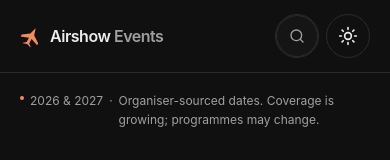
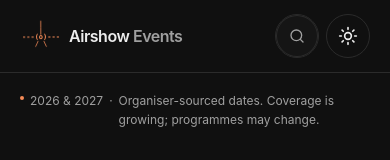
Before and after one commit to byalex33/airshow.events, a Next.js app: page /about in a window 390 px wide. Shown: the top 160 px of the page. Built offline with nearby package versions, Linux system fonts and the light colour scheme.

Commit message:
Add animated ASCII plane brand mark

```diff
--- a/app/globals.css
+++ b/app/globals.css
@@ -189,10 +189,27 @@ p {
   height: 38px;
   display: grid;
   place-items: center;
-  transform: rotate(28deg);
-}
-.brand-mark svg {
-  width: 34px;
+  flex-shrink: 0;
+}
+.brand-plane {
+  display: block;
+  white-space: pre;
+  font-family: ui-monospace, SFMono-Regular, Menlo, Consolas, monospace;
+  font-size: 8px;
+  font-weight: 600;
+  line-height: 0.95;
+  letter-spacing: 0;
+  text-align: center;
+  user-select: none;
+}
+.header .brand-plane {
+  animation: brand-plane-flight 5s ease-in-out infinite;
+}
+@keyframes brand-plane-flight {
+  0%, 100% { transform: translateY(0) rotate(-7deg); }
+  25% { transform: translateY(-2px) rotate(0deg); }
+  50% { transform: translateY(0) rotate(7deg); }
+  75% { transform: translateY(1px) rotate(0deg); }
 }
 .brand-sub {
   display: block;
@@ -1157,9 +1174,6 @@ p {
     width: 30px;
     height: 30px;
   }
-  .brand-mark svg {
-    width: 29px;
-  }
   .brand-sub {
     font-size: 8px;
   }
@@ -1664,12 +1678,9 @@ h3 {
   color: var(--muted);
 }
 .brand-mark {
-  width: 28px;
-  height: 28px;
+  width: 48px;
+  height: 40px;
   color: #f58b57;
-}
-.brand-mark svg {
-  width: 24px;
 }
 .header nav {
   gap: 24px;
@@ -2050,9 +2061,11 @@ button[data-slot="button"] {
     font: inherit;
     letter-spacing: inherit;
   }
-  .brand-mark,
-  .brand-mark svg {
-    width: 23px;
+  .brand-mark {
+    width: 42px;
+  }
+  .brand-plane {
+    font-size: 7px;
   }
   .header-actions {
     gap: 7px;
--- a/components/site.tsx
+++ b/components/site.tsx
@@ -38,12 +38,9 @@ export function Brand() {
   return (
     <Link href="/" className="brand" aria-label="Airshow Events home">
       <span className="brand-mark" aria-hidden="true">
-        <svg viewBox="0 0 32 32">
-          <path
-            d="m16 3 3 10 10 7v3l-11-4v7l4 3v1l-6-2-6 2v-1l4-3v-7-0L3 23v-3l10-7z"
-            fill="currentColor"
-          />
-        </svg>
+        <span className="brand-plane">
+          {"    |    \n    |    \n---(o)---\n   / \\   "}
+        </span>
       </span>
       <span>
         Airshow<span className="brand-sub"> Events</span>
```
